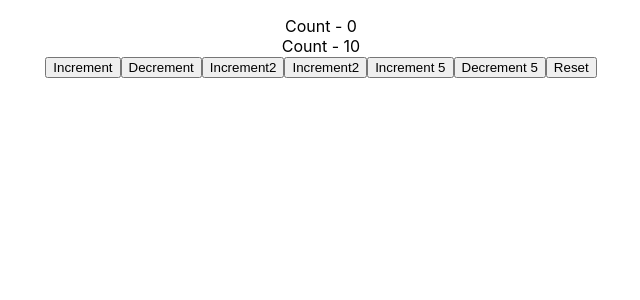
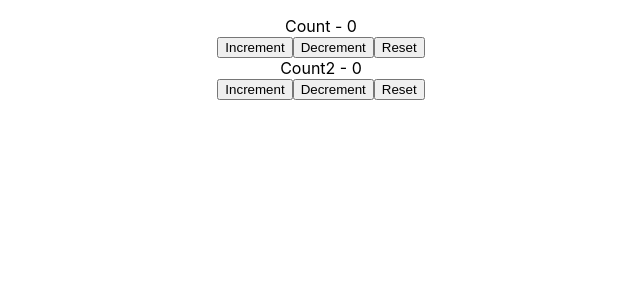
Before and after one commit to FahadAminShovon/ReactHookLearning, a React (Create React App) app: page / in a window 1280 px wide. Shown: the top 300 px of the page, without its empty margins (319-959 px from the left). Built offline with nearby package versions, Linux system fonts and the light colour scheme.

Commit message:
Multiple counter

```diff
--- a/src/App.js
+++ b/src/App.js
@@ -1,12 +1,12 @@
 import React from 'react';
 import './App.css';
-import CounterTwo from './components/UseReducer/CounterTwo';
+import CounterThree from './components/UseReducer/CounterThree';
 
 
 function App() {
   return (
     <div className="App">
-      <CounterTwo/>
+      <CounterThree/>
     </div>
   );
 }
--- /dev/null
+++ b/src/components/UseReducer/CounterThree.js
@@ -0,0 +1,41 @@
+import React, {useReducer} from 'react';
+
+const initialState = 0
+const reducer = (state , action) => {
+    switch(action){
+        case 'increment':
+            return state + 1
+        case 'decrement':
+            return state -1
+        case 'reset':
+            return initialState
+        default:
+            return state
+    }
+}
+
+const CounterThree = () => {
+    const [count, dispatch] = useReducer(reducer, initialState)
+    const[countTwo, dispatchTwo] = useReducer(reducer, initialState)
+    return (
+        <div>
+            <div>
+                <div>Count - {count}</div>
+                <button onClick = {() => dispatch('increment')}>Increment</button>
+                <button onClick = {() => dispatch('decrement')}>Decrement</button>
+                <button onClick = {() => dispatch('reset')}>Reset</button>
+            </div>
+
+            <div>
+                <div>Count2 - {countTwo}</div>
+                <button onClick = {() => dispatchTwo('increment')}>Increment</button>
+                <button onClick = {() => dispatchTwo('decrement')}>Decrement</button>
+                <button onClick = {() => dispatchTwo('reset')}>Reset</button>
+            </div>
+
+        </div>
+
+     );
+}
+
+export default CounterThree;
--- a/src/components/UseReducer/CounterTwo.js
+++ b/src/components/UseReducer/CounterTwo.js
@@ -28,14 +28,22 @@
         <div>
             <div>Count - {count.firstCounter}</div>
             <div>Count - {count.secondCounter}</div>
+            <div>
+                <button onClick = {() => dispatch({type: 'increment', value: 1})}>Increment</button>
+                <button onClick = {() => dispatch({type: 'decrement', value: 1})}>Decrement</button>
+                <button onClick = {() => dispatch({type: 'increment', value: 5})}>Increment 5</button>
+                <button onClick = {() => dispatch({type: 'decrement', value: 5})}>Decrement 5</button>
+            </div>
 
-            <button onClick = {() => dispatch({type: 'increment', value: 1})}>Increment</button>
-            <button onClick = {() => dispatch({type: 'decrement', value: 1})}>Decrement</button>
-            <button onClick = {() => dispatch({type: 'increment2', value: 1})}>Increment2</button>
-            <button onClick = {() => dispatch({type: 'decrement2', value: 1})}>Increment2</button>
-            <button onClick = {() => dispatch({type: 'increment', value: 5})}>Increment 5</button>
-            <button onClick = {() => dispatch({type: 'decrement', value: 5})}>Decrement 5</button>
-            <button onClick = {() => dispatch({type: 'reset', value: initialState})}>Reset</button>
+            <div>
+                <button onClick = {() => dispatch({type: 'increment2', value: 1})}>Increment2</button>
+                <button onClick = {() => dispatch({type: 'decrement2', value: 1})}>Increment2</button>
+            </div>
+
+            <div>
+                <button onClick = {() => dispatch({type: 'reset', value: initialState})}>Reset</button>
+            </div>
+
         </div>
      );
 }
```
